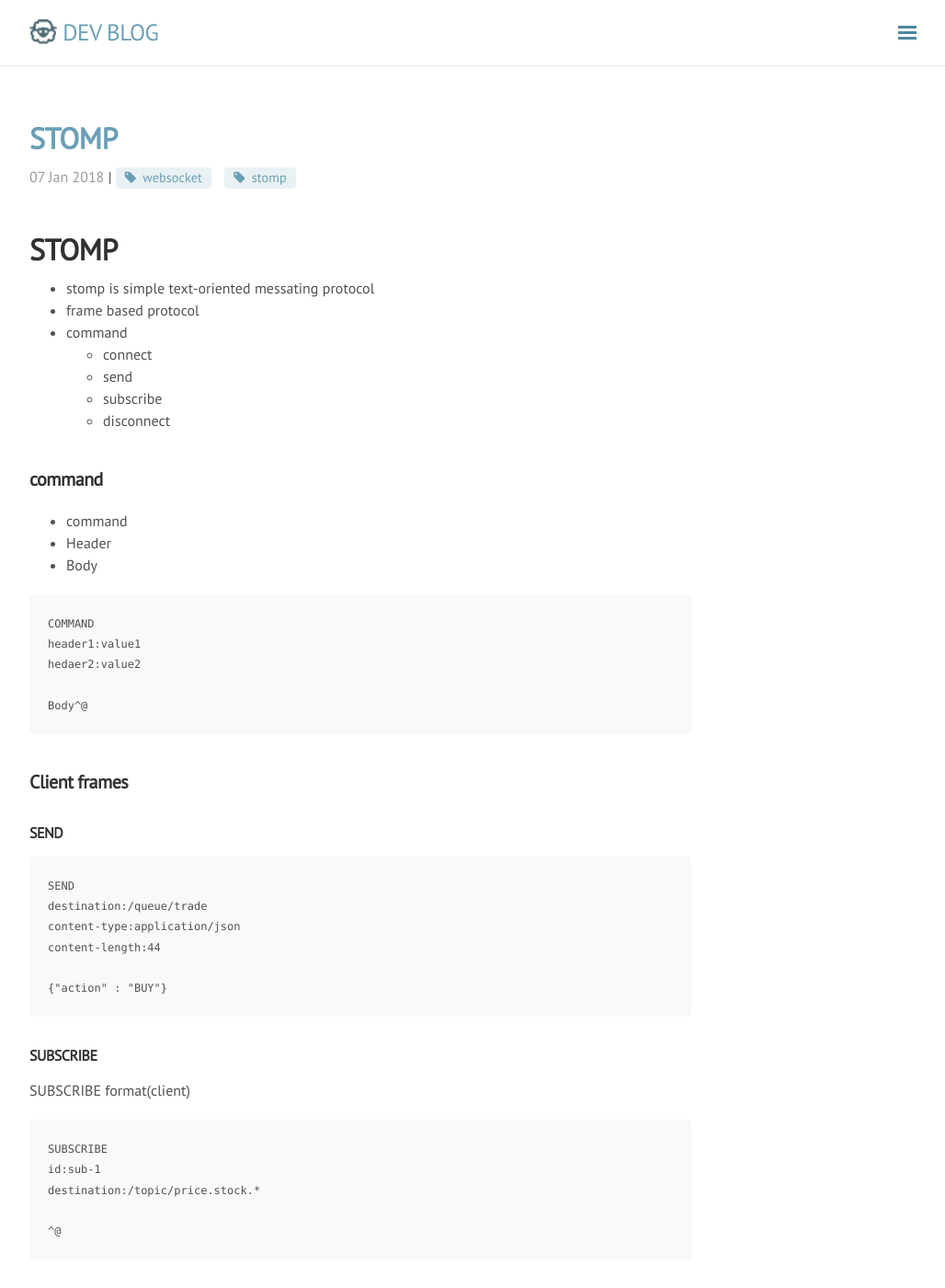
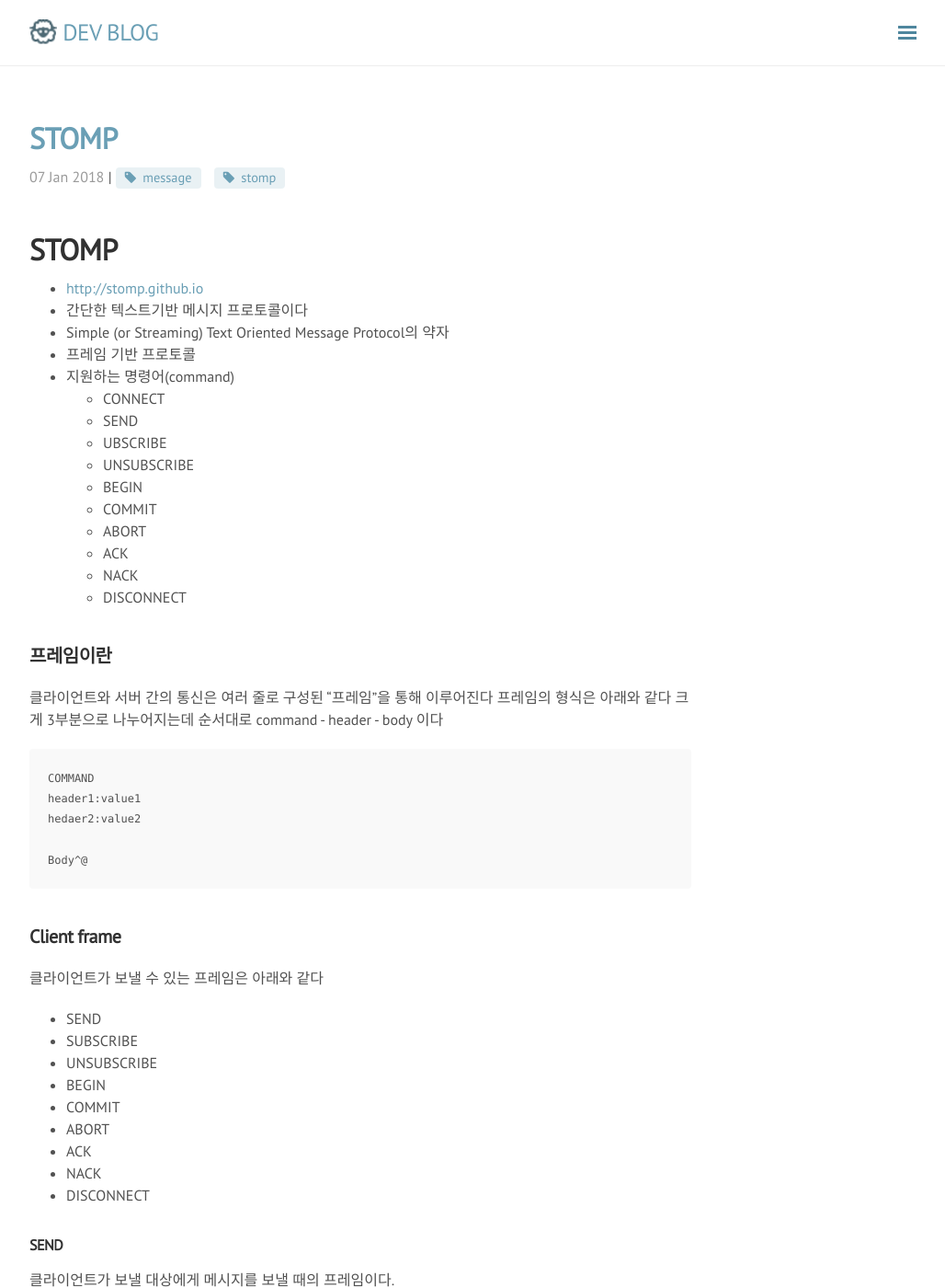
Before and after one commit to rmcodestar/rmcodestar.github.io, a Jekyll site: the page built from _posts/2018-01-07-STOMP.md, in a window 1280 px wide and 1400 px high. Shown: the whole window at 92% size, without its empty margins (248-1276 px from the left). Built offline with Jekyll 4.4.1, drawn with Linux system fonts in a browser that asks for light colours; nearby versions of some CDN libraries; comment, search, counter and statistics services are not loaded; some of the changed text lies outside the part shown.

Commit message:
Update 2018-01-07-STOMP.md

````diff
--- a/_posts/2018-01-07-STOMP.md
+++ b/_posts/2018-01-07-STOMP.md
@@ -1,29 +1,31 @@
 ---
 layout: post
 title: STOMP
-category: websocket
-tag: [websocket, stomp]
+category: message
+tag: [message, stomp]
 ---
 
 # STOMP
+* [http://stomp.github.io](http://stomp.github.io/)
+* 간단한 텍스트기반 메시지 프로토콜이다
+* Simple (or Streaming) Text Oriented Message Protocol의 약자
+* 프레임 기반 프로토콜
+* 지원하는 명령어(command)
+  * CONNECT
+  * SEND
+  * UBSCRIBE
+  * UNSUBSCRIBE
+  * BEGIN
+  * COMMIT
+  * ABORT
+  * ACK
+  * NACK
+  * DISCONNECT
 
-* stomp is simple text-oriented messating protocol
-* frame based protocol
-* command
-  * connect
-  * send
-  * subscribe
-  * disconnect
-
-
-
-
-## command
-
-* command
-* Header
-* Body
-
+## 프레임이란
+클라이언트와 서버 간의 통신은 여러 줄로 구성된 "프레임"을 통해 이루어진다
+프레임의 형식은 아래와 같다
+크게 3부분으로 나누어지는데 순서대로 command - header - body 이다
 ```
 COMMAND
 header1:value1
@@ -33,12 +35,20 @@ Body^@
 ```
 
 
-
-
-
-## Client frames
+## Client frame
+클라이언트가 보낼 수 있는 프레임은 아래와 같다
+ * SEND
+ * SUBSCRIBE
+ * UNSUBSCRIBE
+ * BEGIN
+ * COMMIT
+ * ABORT
+ * ACK
+ * NACK
+ * DISCONNECT
 
 ### SEND
+클라이언트가 보낼 대상에게 메시지를 보낼 때의 프레임이다.
 
 ```
 SEND
@@ -49,13 +59,9 @@ content-length:44
 {"action" : "BUY"}
 ```
 
-
-
-
-
-### SUBSCRIBE
-
-SUBSCRIBE format(client)
+### SUBSCRIB
+* 구독할 때 사용하는 프레임
+* 단일 연결은 서버에 대해 여러 개의 열린 구독을 가질 수 있으므로 id은 구독을 고유하게 식별하기 위한 값이다.
 
 ```
 SUBSCRIBE
@@ -65,22 +71,26 @@ destination:/topic/price.stock.*
 ^@
 ```
 
+### UNSUBSCRIB
+* id가 sub-1인 구독을 취소할 때 사용하는 프레임
+* 구독 취소될 경우, 더 이상 해당 destination에서 메시지를 받지 않는다.
 
+```
+UNSUBSCRIBE
+id:sub-1
 
-### ETC
-
-* UNSUBSCRIBE
-* ACK / NACK
+^@
+```
 
 
 
-
-
-## Server frames
+## Server frame
+  * MESSAGE
+  * RECEIPT
+  * ERROR
 
 ### MESSAGE
-
-MESSAGE format(Server) - broadcast messages to all subscribers
+MESSAGE 프레임은 구독에서 클라이언트로 메시지를 전달하는 데 사용됩니다.
 
 ```
 MESSAGE
````
Also changed, not shown: other parts of _posts/2018-01-07-STOMP.md (+1 -8 lines).
